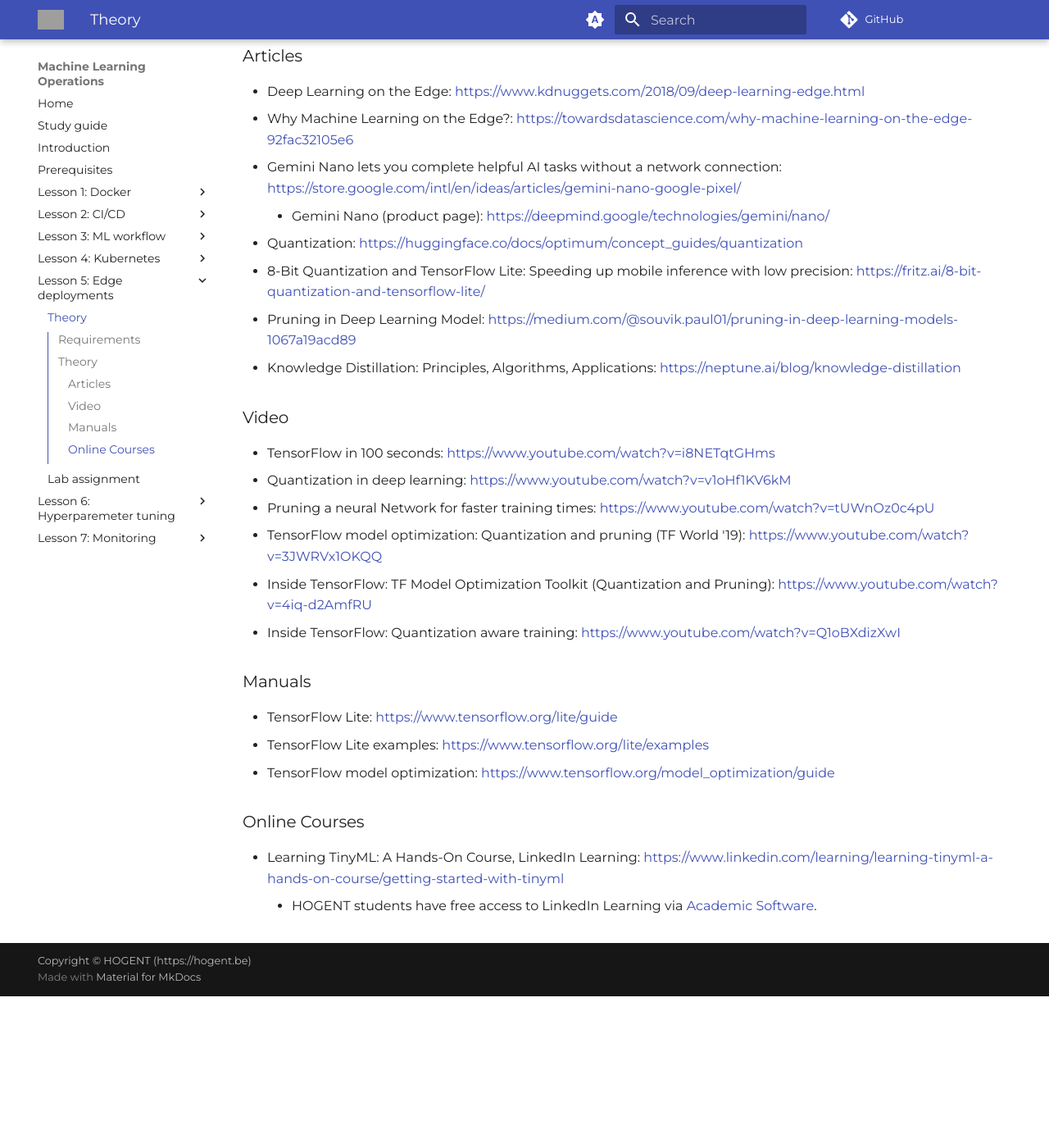
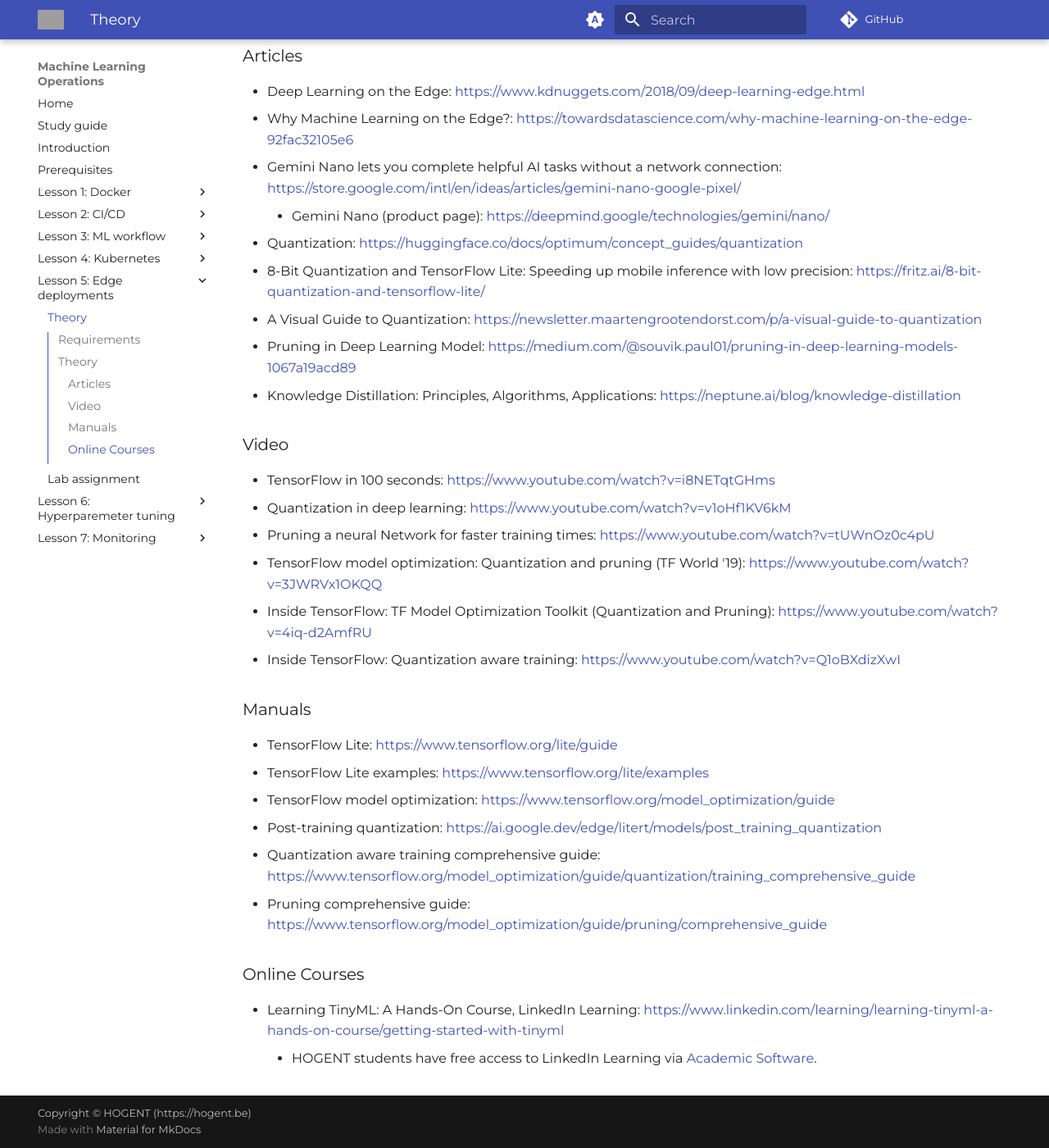
Before and after one commit to HOGENT-MLOps/mlops-slides, an MkDocs documentation site: the page built from docs/05-edge-deployments.md, in a window 1280 px wide and 1400 px high, scrolled down 639 px. Shown: the whole window at 82% size. Built offline with MkDocs 1.6.1 and Material for MkDocs 9.7.7, drawn with Linux system fonts in a browser that asks for light colours; comment, search, counter and statistics services are not loaded; before the commit the page ends 1854 px from its top, so only the background shows below that; grey boxes are pictures that could not be loaded.

Commit message:
Add some new links to lab 5

```diff
--- a/docs/05-edge-deployments.md
+++ b/docs/05-edge-deployments.md
@@ -22,6 +22,7 @@
     -   Gemini Nano (product page): https://deepmind.google/technologies/gemini/nano/
 -   Quantization: https://huggingface.co/docs/optimum/concept_guides/quantization
 -   8-Bit Quantization and TensorFlow Lite: Speeding up mobile inference with low precision: https://fritz.ai/8-bit-quantization-and-tensorflow-lite/
+-   A Visual Guide to Quantization: https://newsletter.maartengrootendorst.com/p/a-visual-guide-to-quantization
 -   Pruning in Deep Learning Model: https://medium.com/@souvik.paul01/pruning-in-deep-learning-models-1067a19acd89
 -   Knowledge Distillation: Principles, Algorithms, Applications: https://neptune.ai/blog/knowledge-distillation
 
@@ -39,6 +40,9 @@
 -   TensorFlow Lite: https://www.tensorflow.org/lite/guide
 -   TensorFlow Lite examples: https://www.tensorflow.org/lite/examples
 -   TensorFlow model optimization: https://www.tensorflow.org/model_optimization/guide
+-   Post-training quantization: https://ai.google.dev/edge/litert/models/post_training_quantization
+-   Quantization aware training comprehensive guide: https://www.tensorflow.org/model_optimization/guide/quantization/training_comprehensive_guide
+-   Pruning comprehensive guide: https://www.tensorflow.org/model_optimization/guide/pruning/comprehensive_guide
 
 ### Online Courses
 
```
